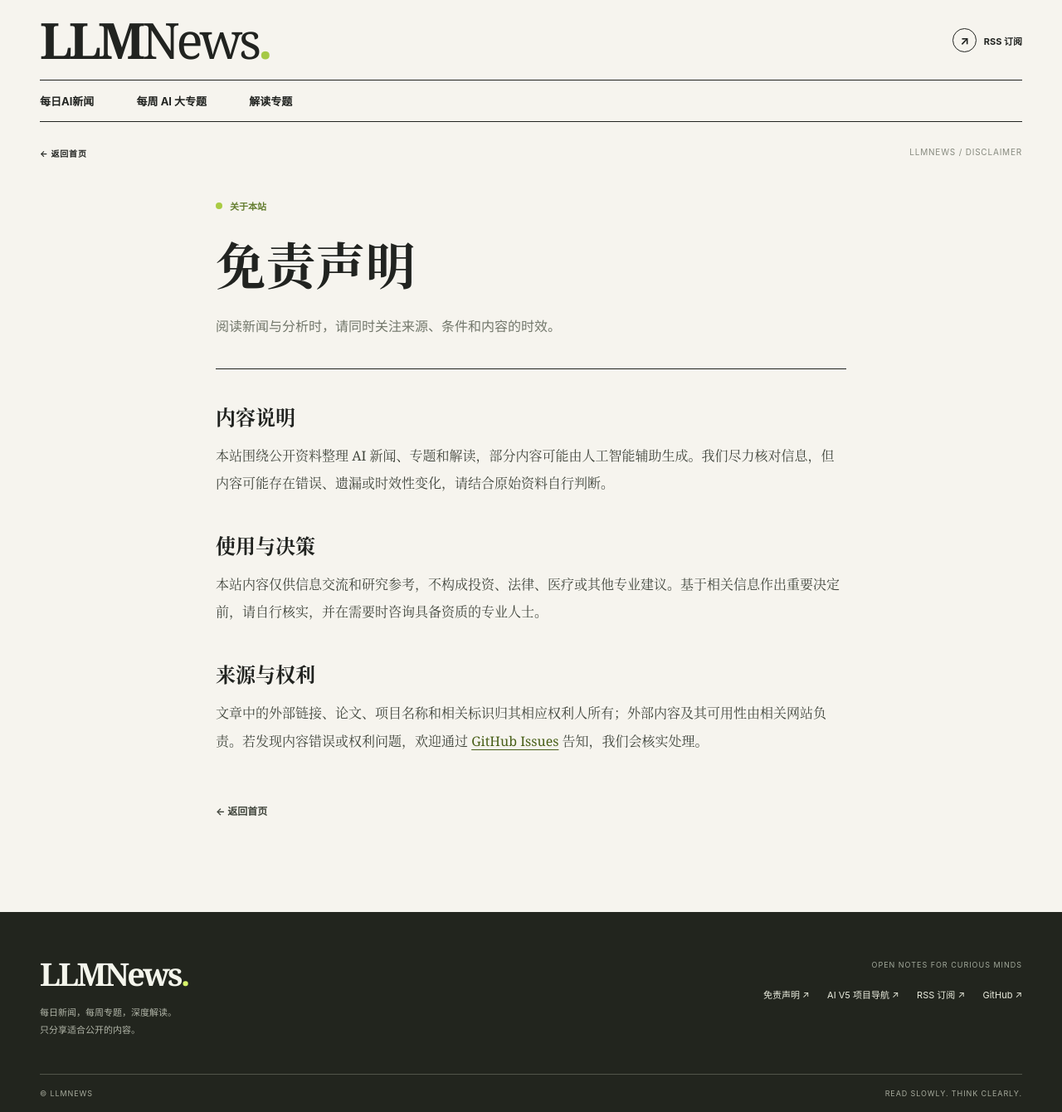
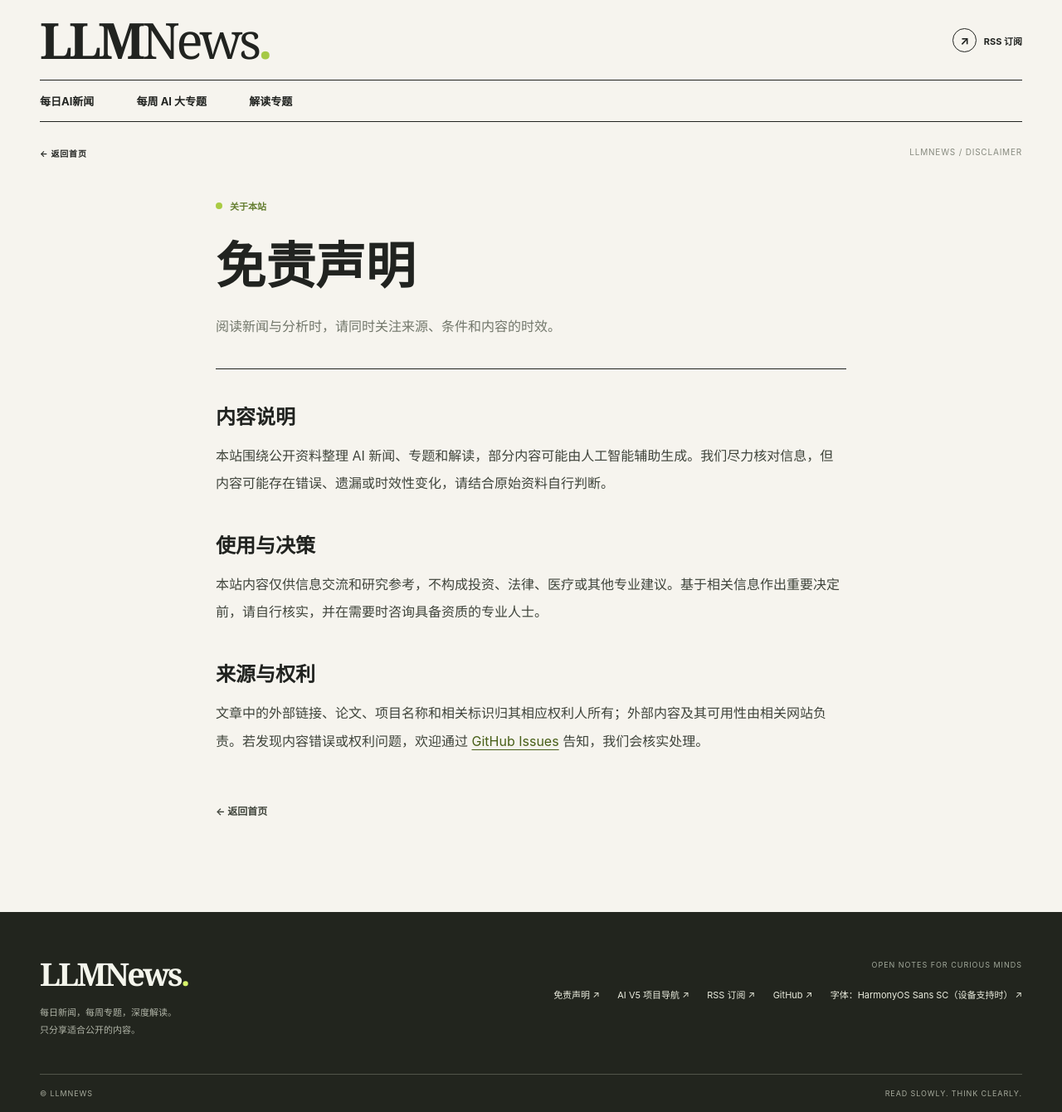
Before and after one commit to ai-v5/LLMNews, a Jekyll site: the page built from docs/disclaimer/index.html, in a window 1280 px wide. Shown: the whole page at 83% size. Built offline with Jekyll 4.4.1, drawn with Linux system fonts in a browser that asks for light colours.

Commit message:
Use a readable system font stack

```diff
--- a/docs/_layouts/default.html
+++ b/docs/_layouts/default.html
@@ -41,6 +41,7 @@
         <a href="https://ai-v5.github.io/">AI V5 项目导航 ↗</a>
         <a href="{{ '/feed.xml' | relative_url }}">RSS 订阅 ↗</a>
         <a href="https://github.com/ai-v5/LLMNews">GitHub ↗</a>
+        <a href="https://github.com/openharmony/global_system_resources/blob/master/LICENSE_Fonts">字体：HarmonyOS Sans SC（设备支持时） ↗</a>
       </div>
     </div>
     <div class="wrap footer-bottom"><span>© LLMNEWS</span><span>READ SLOWLY. THINK CLEARLY.</span></div>
--- a/docs/assets/site.css
+++ b/docs/assets/site.css
@@ -4,8 +4,7 @@
   --ink: #212320;
   --line: #d9d9ce;
   --lime: #d6f36a;
-  --serif: Georgia, "Songti SC", "Noto Serif CJK SC", "SimSun", serif;
-  --sans: -apple-system, BlinkMacSystemFont, "Segoe UI", "Microsoft YaHei", sans-serif;
+  --sans: "HarmonyOS Sans SC", "Noto Sans SC", -apple-system, BlinkMacSystemFont, "Segoe UI", "Microsoft YaHei", sans-serif;
 }
 * { box-sizing: border-box; }
 html { scroll-behavior: smooth; }
@@ -32,7 +31,7 @@ button:focus-visible, a:focus-visible, input:focus-visible { outline: 3px solid
 .signal-dot { display: inline-block; flex: none; width: 8px; height: 8px; border-radius: 50%; background: #a9cb43; }
 .latest-section { max-width: 1000px; margin-inline: auto; padding: 36px 0 88px; scroll-margin-top: 16px; }
 .section-heading { display: flex; align-items: end; justify-content: space-between; gap: 20px; padding-bottom: 18px; border-bottom: 1px solid var(--ink); }
-.section-heading h1 { margin: 0; font-family: var(--serif); font-size: clamp(27px, 3vw, 34px); font-weight: 600; }
+.section-heading h1 { margin: 0; font-family: var(--sans); font-size: clamp(27px, 3vw, 34px); font-weight: 600; }
 .feed-actions { display: flex; align-items: center; gap: 20px; }
 .clear-filter { color: #526b21; font-size: 12px; text-decoration: underline; text-underline-offset: 4px; white-space: nowrap; }
 .search { display: flex; align-items: center; gap: 7px; padding: 4px 0 6px; border-bottom: 1px solid #c9cbc0; }
@@ -40,11 +39,11 @@ button:focus-visible, a:focus-visible, input:focus-visible { outline: 3px solid
 .search input { width: 140px; padding: 4px 0; border: 0; background: transparent; color: var(--ink); font-size: 12px; }
 .search input::placeholder { color: #92948a; }
 .story-card { display: grid; grid-template-columns: 44px minmax(0, 1fr) 35px; gap: 11px; padding: 28px 0 27px; border-bottom: 1px solid var(--line); }
-.story-index { padding-top: 1px; color: #a8aa9e; font-family: Georgia, serif; font-size: 12px; }
+.story-index { padding-top: 1px; color: #a8aa9e; font-family: var(--sans); font-size: 12px; }
 .story-meta { display: flex; flex-wrap: wrap; align-items: center; gap: 10px; color: #627e29; font-size: 11px; font-weight: 700; letter-spacing: .04em; }
 .story-meta time { color: #777a70; font-size: 11px; font-weight: 500; }
 .demo-badge { display: inline-block; padding: 3px 6px; background: #e4e9d0; color: #526333; font-size: 9px; font-weight: 700; line-height: 1; }
-.story-main h2 { margin: 12px 0 8px; font-family: var(--serif); font-size: 21px; line-height: 1.45; overflow-wrap: anywhere; }
+.story-main h2 { margin: 12px 0 8px; font-family: var(--sans); font-size: 21px; line-height: 1.45; overflow-wrap: anywhere; }
 .story-main h2 a:hover { color: #5a7423; }
 .story-main > p { max-width: 760px; margin: 0; color: #666a60; font-size: 13px; line-height: 1.85; overflow-wrap: anywhere; }
 .story-tags { display: flex; flex-wrap: wrap; gap: 14px; margin-top: 17px; color: #777a70; font-size: 11px; }
@@ -65,12 +64,12 @@ button:focus-visible, a:focus-visible, input:focus-visible { outline: 3px solid
 .article-topline a { color: var(--ink); font-weight: 700; }
 .article-header { max-width: 760px; margin: 48px auto 0; padding-bottom: 35px; border-bottom: 1px solid var(--ink); }
 .article-kicker { display: flex; align-items: center; flex-wrap: wrap; gap: 9px; color: #617b2c; font-size: 11px; font-weight: 700; }
-.article-header h1 { margin: 24px 0 17px; font-family: var(--serif); font-size: clamp(34px, 4.7vw, 62px); font-weight: 600; line-height: 1.35; overflow-wrap: anywhere; }
+.article-header h1 { margin: 24px 0 17px; font-family: var(--sans); font-size: clamp(34px, 4.7vw, 62px); font-weight: 600; line-height: 1.35; overflow-wrap: anywhere; }
 .article-deck { margin: 0; color: #72776b; font-size: 16px; line-height: 1.9; overflow-wrap: anywhere; }
 .article-byline { display: flex; flex-wrap: wrap; gap: 24px; margin-top: 34px; font-size: 10px; font-weight: 700; letter-spacing: .05em; }
 .article-byline span + span { color: #898d82; font-weight: 500; }
 .article-layout { max-width: 760px; margin: 40px auto 0; }
-.article-body { min-width: 0; color: #3f443b; font-family: var(--serif); font-size: 16px; line-height: 2.1; overflow-wrap: anywhere; }
+.article-body { min-width: 0; color: #3f443b; font-family: var(--sans); font-size: 16px; line-height: 2.1; overflow-wrap: anywhere; }
 .article-body > :first-child { margin-top: 0; }
 .article-body h2 { margin: 40px 0 12px; color: var(--ink); font-size: 24px; line-height: 1.5; }
 .article-body h3 { color: var(--ink); font-size: 19px; }
```
